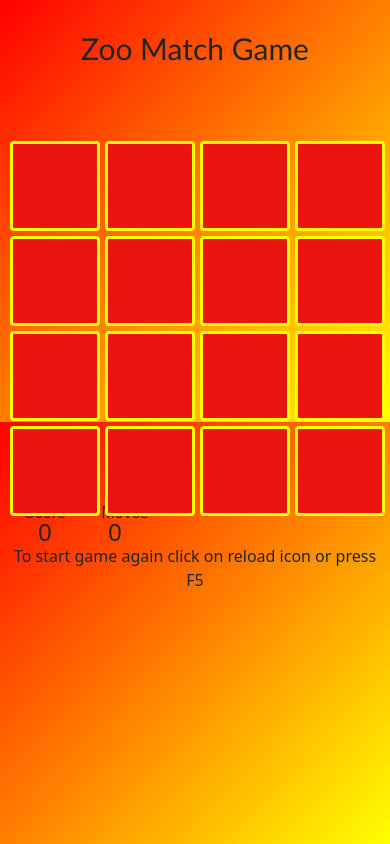
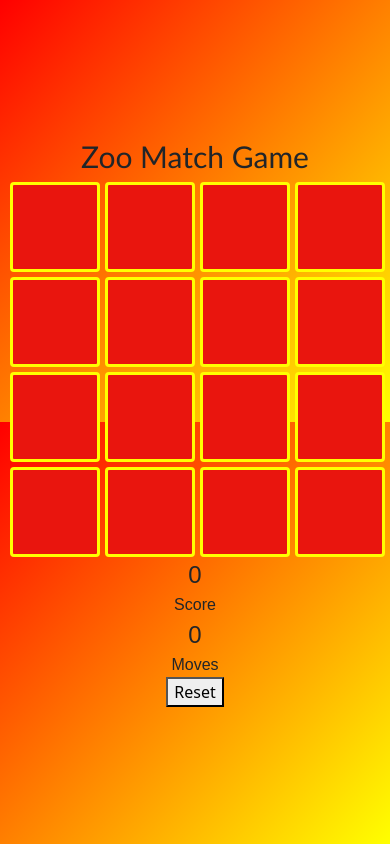
Before and after one commit to A-Gr33n/Milestone-Project-2-, a plain HTML site: page game.html in a window 390 px wide. Drawn offline with nearby package versions, Linux system fonts and the light colour scheme.

Commit message:
added reset function and made page responsive

```diff
--- a/assets/css/styles.css
+++ b/assets/css/styles.css
@@ -5,6 +5,14 @@ body{
     margin: 0;
     background-image: linear-gradient(to bottom right, red, yellow);
     height:50vh;
+}
+
+.container {
+    height: 100vh;
+    display: flex;
+    align-items: center;
+    justify-content: center;
+    flex-direction: column;
 }
 
 /*home page*/
@@ -16,16 +24,13 @@ body{
 .subheading {
     font-family:'Trebuchet MS';
     font-size: 200%;
-    position:relative;
-    top:30px;
 }
 
 .rule{
     font-family:'Trebuchet MS';
-    position: relative;
-    top: 500px;
     font-size:150%;
 }
+
 /*buttons*/
 .button{
     height: 140px;
@@ -45,46 +50,31 @@ body{
 
 .title-game{
     font-family:'Trebuchet MS';
-    position:relative;
-    bottom:90px;
     font-size: 30px;
 }
 
 /*game Text*/
 .refresh-text{
-  position:relative;
-  top:380px;
+
 }
 
 #score {
     font-family: Arial;
     font-size: 150%;
-    position:relative;
-    top:515px;
-    left:-150px;
 }
 
 .score-text{
     font-family: Arial;
     font-size: 100%;
-    position:relative;
-    top:465px;
-    left:-150px;
 }
 
 #moves-count{
     font-family: Arial;
-    position:relative;
-    top:455px;
-    left:-80px;
     font-size: 150%;
 }
 
 .moves-text{
     font-family: Arial;
-    position:relative;
-    top:405px;
-    left:-70px;
     font-size: 100%;
 }
 
@@ -109,15 +99,19 @@ body{
     height: 90px;
     width: 90px ;
     background-color: rgb(233, 21, 14);
+    cursor: pointer;
 }
 
-@media (min-width:240px){
 #game-container{
     display: grid;
     grid-template-columns: auto auto auto auto ;
     grid-template-columns: 95px 95px 95px 85px;
     grid-template-rows:95px 95px 95px;
     position:relative;
-    bottom:-140px;
 }
+
+
+#msg {
+    font-size: 1.5rem;
+    font-weight: bold;
 }
--- a/assets/js/script.js
+++ b/assets/js/script.js
@@ -45,6 +45,7 @@ let firstCard = null ;
 let secondCard = null;
 let moves = 0 ;
 let score = 0 ;
+let allowClick = true;
 // let noOfCardOpen ;
 
 //Start Game function
@@ -52,11 +53,14 @@ function startGame() {
   displayAnimals();
   addEventListenersToCard();
   }
+
 function addEventListenersToCard() {
   document.querySelectorAll(".card").forEach(function(card){
     card.addEventListener("click", flipCard);
   });
-};//Animal display
+};
+
+//Animal display
 function displayAnimals() {
   let animalsList = [...ANIMALS_CONFIG, ...ANIMALS_CONFIG];
   animalsList = shuffleArray(animalsList);
@@ -69,11 +73,19 @@ function displayAnimals() {
               </div>`;
   });
   document.getElementById("game-container").innerHTML = animalsHTML;
-};//Shuffle cards everytime new game starts
+};
+
+//Shuffle cards everytime new game starts
 function shuffleArray(array){
   return array.sort( () => .5 - Math.random() );
-};// Card flips when user clicks a card
+};
+
+// Card flips when user clicks a card
 function flipCard(e) {
+  if(!allowClick) {
+    return;
+  }
+
   e.target.classList.toggle("flipped");
   if(!firstCard) {
       //First card selected
@@ -83,10 +95,18 @@ function flipCard(e) {
       secondCard = e.target;
   }
   if(firstCard && secondCard) {
+      allowClick = false;
       checkForMatch();
       incrementMoves();
     }
-};//On 2nd click check if both card animal matches
+};
+
+
+function setMsg(msg) {
+  document.getElementById('msg').innerText = msg;
+}
+
+//On 2nd click check if both card animal matches
 function checkForMatch(){
     const firstCardId = firstCard.dataset.id;
     const secondCardId = secondCard.dataset.id;
@@ -94,28 +114,36 @@ function checkForMatch(){
       incrementScore()
       firstCard = null;
       secondCard = null;
+      setMsg("Good job, it's a match!");
       setTimeout(()=>{
-        alert("Good job, it's a match!");
+        allowClick= true;
+        setMsg("");
       },500)
-     }else{
+    } else{
         //  if two cards don't match
         // Else, flip back both cards
+        setMsg("ah sorry no match, try again");
         const timeoutRef = setTimeout(()=> {
             firstCard.classList.toggle("flipped");
             secondCard.classList.toggle("flipped");
             firstCard = null;
             secondCard = null;
+            allowClick= true;
+            setMsg("");
             clearTimeout(timeoutRef);
-            alert("ah sorry no match, try again");
         }, 1000)
     };
 };
+
+
 function incrementScore() {
   const scoreNode = document.getElementById("score");
   scoreNode.innerText = parseInt(scoreNode.innerText) + 1;
   // increment matched value by one
   // eachScore = 1
 };
+
+
 function incrementMoves() {
   const moves = document.getElementById("moves-count");
   moves.innerText = parseInt(moves.innerText) +1;
@@ -124,5 +152,13 @@ function incrementMoves() {
 };
 
 
+function resetGame() {
+  firstCard = null ;
+  secondCard = null;
+  moves = 0 ;
+  score = 0 ;
+  startGame();
+}
+
 
 startGame ()
--- a/game.html
+++ b/game.html
@@ -11,6 +11,9 @@
 </head>
 <body>
    <div class="container" >
+      <h1 class="title-game text-center">Zoo Match Game</h1>
+      <!-- Game Deck Section -->
+      <div id="game-container" class="justify-content-md-center" ></div>
       <!-- Score Section -->
       <div id="score" class="text-center"> 0 </div>
       <div class="score-text text-center">Score </div>
@@ -18,10 +21,8 @@
       <div id="moves-count" class="text-center"> 0</div>
       <div class="moves-text text-center">Moves</div>
       <!-- Heading Section -->
-        <h1 class="title-game text-center">Zoo Match Game</h1>
-        <p class="text-center refresh-text">To start game again click on reload icon or press F5</p>
-        <!-- Game Deck Section -->
-         <div id="game-container" class="justify-content-md-center position-absolute top-50 start-50 translate-middle" ></div>
+      <button onclick="resetGame()">Reset</button>
+      <div id="msg"></div>
    </div>
    <script src="assets/js/script.js"></script>
 </body>
```
Lines whose indentation alone changed are shown as unchanged.
